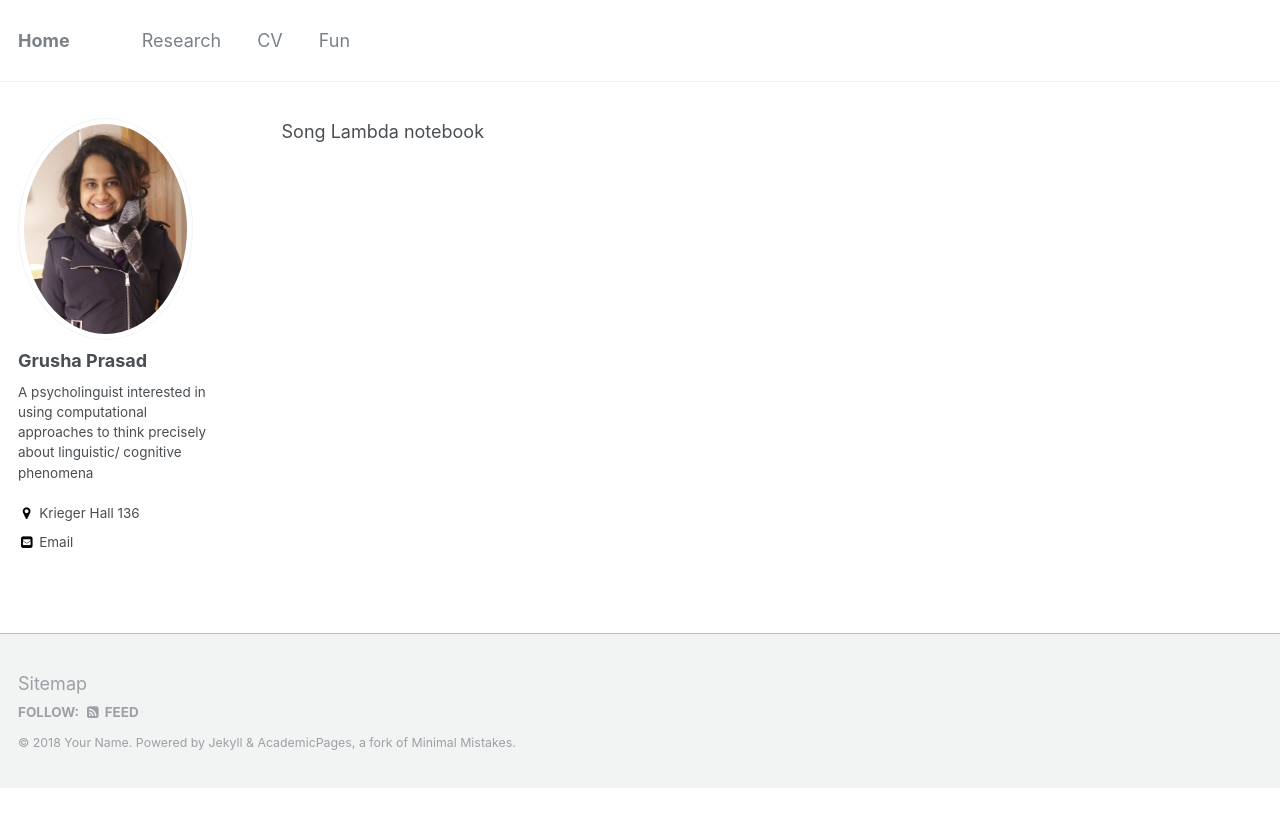
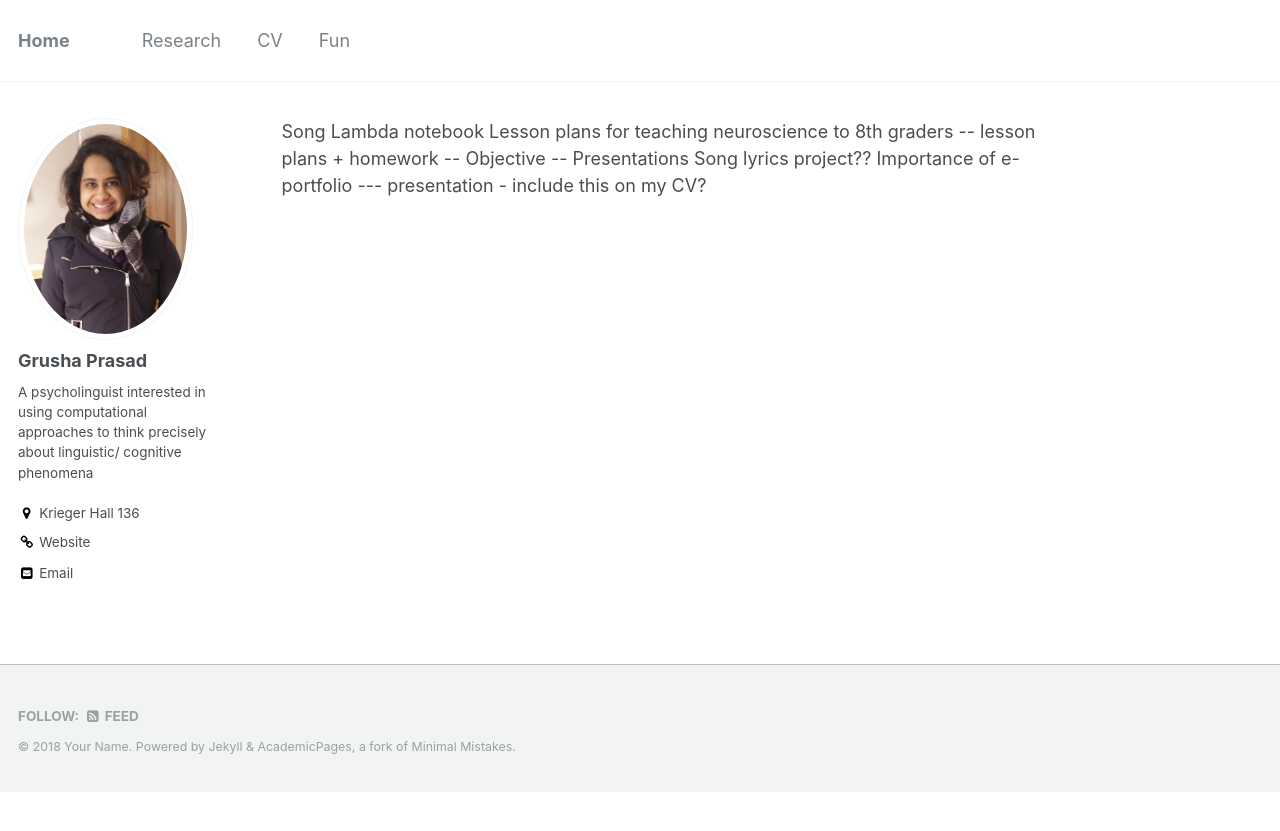
Before and after one commit to grushaprasad/grushaprasad.github.io, a Jekyll site: the page built from _pages/fun.html, in a window 1280 px wide. Shown: the top 831 px of the page. Built offline with Jekyll 4.4.1, drawn with Linux system fonts in a browser that asks for light colours.

Commit message:
trying stuff

```diff
--- a/_config.yml
+++ b/_config.yml
@@ -85,7 +85,7 @@ author:
   employer         :
   googlescholar    :
   email            : "grusha.prasad@jhu.edu"
-  uri              :
+  uri              : "https://psycholing.web.jhu.edu/"
   bitbucket        :
   codepen          :
   dribbble         :
@@ -110,7 +110,7 @@ author:
   xing             :
   youtube          :
   wikipedia        :
-  lab_website      : "https://psycholing.web.jhu.edu/"
+  lab_website      :
 
 
 # Reading Files
--- a/_includes/footer/custom.html
+++ b/_includes/footer/custom.html
@@ -1,3 +1,2 @@
 <!-- start custom footer snippets -->
-<a href="/sitemap/">Sitemap</a>
 <!-- end custom footer snippets -->
--- a/_pages/fun.html
+++ b/_pages/fun.html
@@ -4,3 +4,10 @@ permalink: /fun/
 
 Song
 Lambda notebook
+Lesson plans for teaching neuroscience to 8th graders
+    -- lesson plans + homework
+    -- Objective
+    -- Presentations
+Song lyrics project??
+
+Importance of e-portfolio --- presentation - include this on my CV?
--- a/_sass/_sidebar.scss
+++ b/_sass/_sidebar.scss
@@ -19,7 +19,9 @@
     -webkit-transition: opacity 0.2s ease-in-out;
             transition: opacity 0.2s ease-in-out;
 
-
+    &:hover {
+      opacity: 1;
+    }
   }
 
 
```
